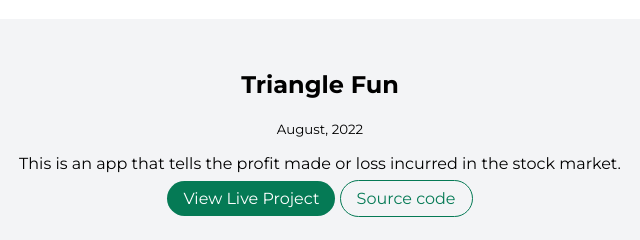
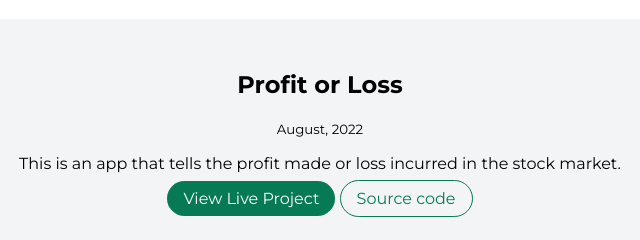
Before and after one commit to anubhav823/neogCampLesson3, a plain HTML site: page projects.html in a window 1280 px wide. Shown: the part 2374-2614 px from the top of the page, 320-960 px from the left. Drawn offline with Linux system fonts and the light colour scheme.

Commit message:
changed title of project

```diff
--- a/projects.html
+++ b/projects.html
@@ -121,7 +121,7 @@
     </section>
     <section class="section off-white">
       <div class="container container-center">
-        <h1>Triangle Fun</h1>
+        <h1>Profit or Loss</h1>
         <small>August, 2022</small>
         <p>
           This is an app that tells the profit made or loss incurred in the stock market.
```
